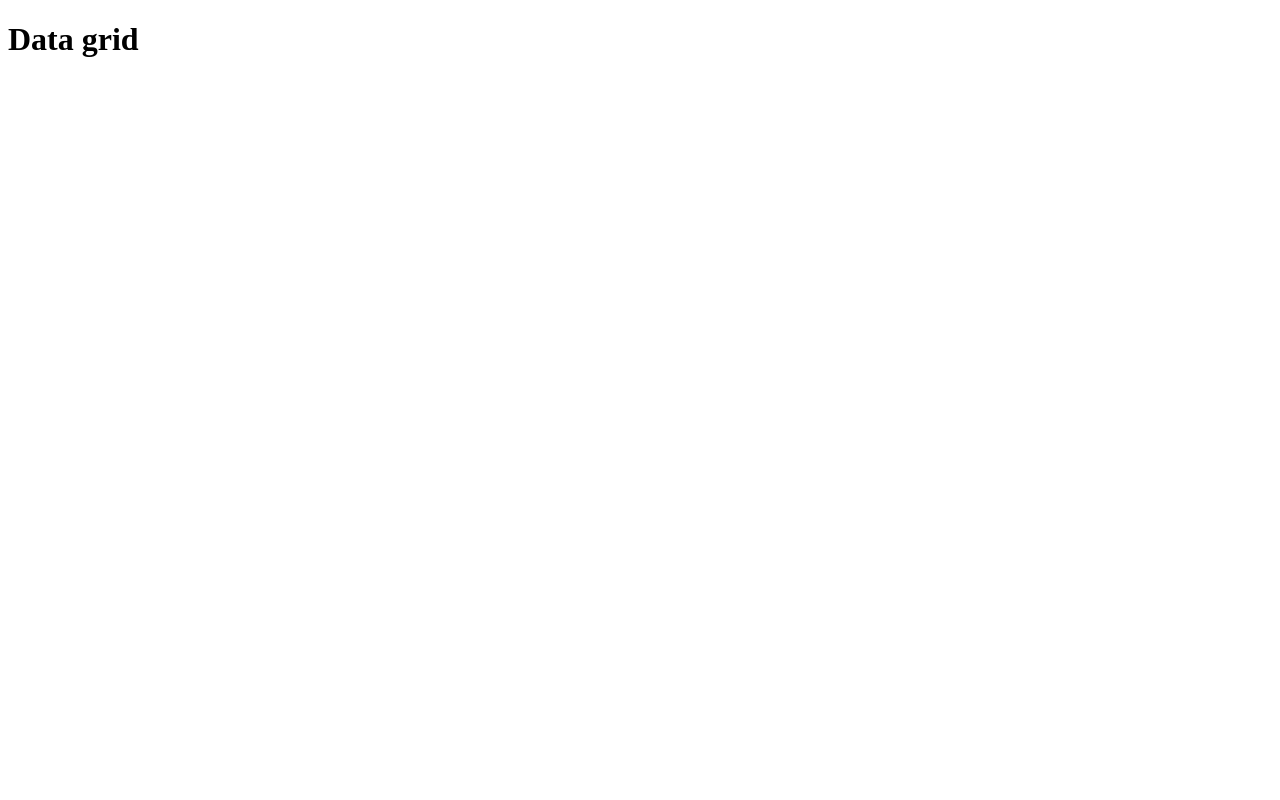
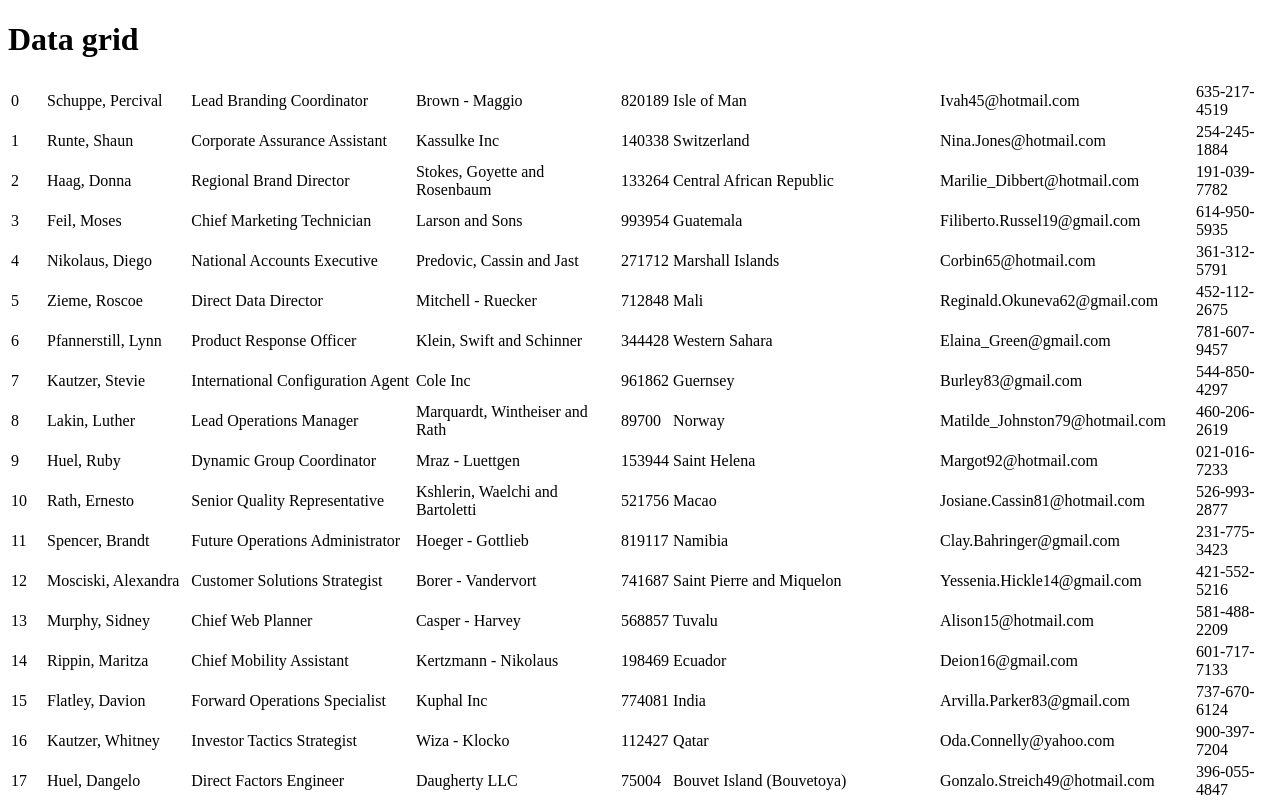
Before and after one commit to wlukla/datagrid, a React (Create React App) app: page / in a window 1280 px wide. Shown: the top 800 px of the page. Built offline with nearby package versions, Linux system fonts and the light colour scheme.

Commit message:
feat: add simple data display

```diff
--- a/src/App.tsx
+++ b/src/App.tsx
@@ -1,8 +1,12 @@
 import React from 'react';
+import Table from './components/table';
 
 function App() {
   return (
-    <h1>Data grid</h1>
+    <>
+      <h1>Data grid</h1>
+      <Table />
+    </>
   );
 }
 
--- a/src/components/row/index.ts
+++ b/src/components/row/index.ts
@@ -0,0 +1,3 @@
+import Row from './row';
+
+export default Row;
--- a/src/components/row/row.tsx
+++ b/src/components/row/row.tsx
@@ -0,0 +1,36 @@
+import React from 'react';
+import DataModel from '../../data/data-model';
+
+interface RowProps {
+  user: DataModel;
+}
+
+const Row: React.FC<RowProps> = (props) => {
+  const {
+    user: {
+      id,
+      name,
+      jobTitle,
+      companyName,
+      yearlySalary,
+      country,
+      email,
+      phone,
+    },
+  } = props;
+
+  return (
+    <tr>
+      <td>{id}</td>
+      <td>{name}</td>
+      <td>{jobTitle}</td>
+      <td>{companyName}</td>
+      <td>{yearlySalary}</td>
+      <td>{country}</td>
+      <td>{email}</td>
+      <td>{phone}</td>
+    </tr>
+  );
+};
+
+export default Row;
--- /dev/null
+++ b/src/components/table/index.ts
@@ -0,0 +1,3 @@
+import Table from './table';
+
+export default Table;
--- /dev/null
+++ b/src/components/table/table.tsx
@@ -0,0 +1,21 @@
+import React from 'react';
+
+import Row from '../row';
+
+import generateUsers from '../../data/generate-users';
+
+const Table: React.FC = () => {
+  const users = generateUsers();
+
+  return (
+    <table>
+      {
+        users.map((user) => (
+          <Row key={user.id} user={user} />
+        ))
+      }
+    </table>
+  );
+};
+
+export default Table;
--- /dev/null
+++ b/src/data/data-model.ts
@@ -0,0 +1,12 @@
+interface DataModel {
+  id: number;
+  name: string;
+  jobTitle: string;
+  companyName: string;
+  yearlySalary: number;
+  country: string;
+  email: string;
+  phone: string;
+}
+
+export default DataModel;
--- a/src/data/generate-users.ts
+++ b/src/data/generate-users.ts
@@ -1,10 +1,10 @@
 import faker from 'faker';
+import DataModel from './data-model';
 
 const FAKER_SEED = 9999999;
 
-faker.seed(FAKER_SEED);
-
-const generateUsers = () => {
+const generateUsers = (): DataModel[] => {
+  faker.seed(FAKER_SEED);
   const users = [];
 
   for (let i = 0; i < 1457; i += 1) {
@@ -12,15 +12,13 @@ const generateUsers = () => {
     const jobTitle = faker.name.jobTitle();
     const email = faker.internet.email();
     const country = faker.address.country();
-    const avatar = faker.image.avatar();
-    const phone = faker.phone.phoneNumber();
+    const phone = faker.phone.phoneNumberFormat();
     const companyName = faker.company.companyName();
     const yearlySalary = Math.floor(Math.random() * (1_000_000 - 50_000)) + 50_000;
 
     users.push({
       id: i,
       name,
-      avatar,
       jobTitle,
       companyName,
       yearlySalary,
--- a/src/index.tsx
+++ b/src/index.tsx
@@ -6,7 +6,6 @@ import generateUsers from './data/generate-users';
 import App from './App';
 
 const users = generateUsers();
-console.log(users);
 
 ReactDOM.render(
   <App />,
```
Also changed, not shown: .eslintrc.js.
